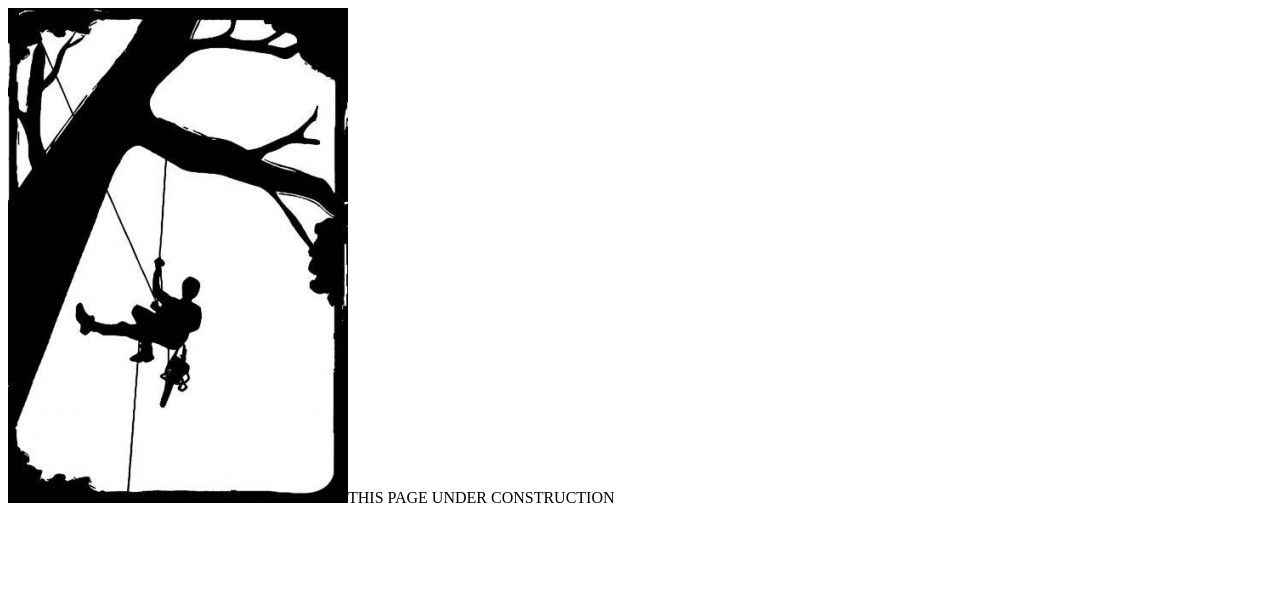
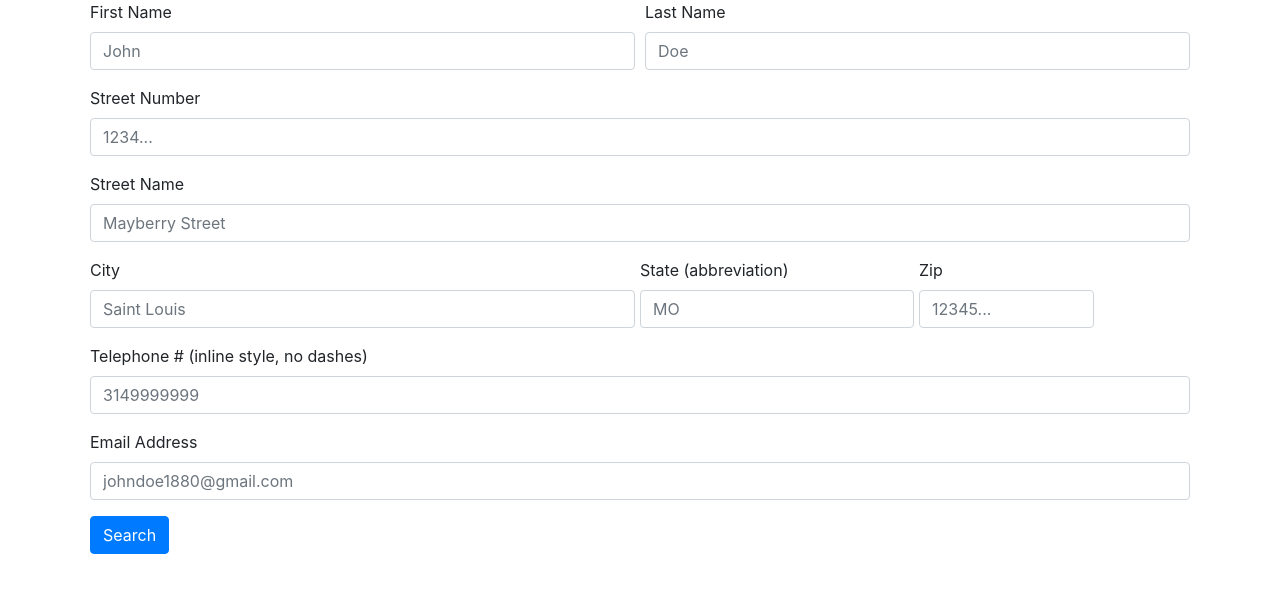
Before and after one commit to ahall133/Davey-App, a Django app: page /client_search/ in a window 1280 px wide. Shown: the top 593 px of the page. Run offline with Django 3.2, Linux system fonts and the light colour scheme; some libraries are stand-ins or nearby versions.

Commit message:
added client search form

```diff
--- a/davey_main/templates/davey_main/client_search.html
+++ b/davey_main/templates/davey_main/client_search.html
@@ -2,9 +2,63 @@
 <!DOCTYPE html>
 <html>
     <head>
+            <link rel="stylesheet" href="https://stackpath.bootstrapcdn.com/bootstrap/4.3.1/css/bootstrap.min.css">
+            <style>
+
+                .container {
+
+                    padding-left: 20px;
+                    padding-right: 20px;
+
+                  }</style>
         <body>
-            <img src= "{% static 'davey_main\images\tree-climber-silhouette-32.jpg' %}"
-            <h1>THIS PAGE UNDER CONSTRUCTION</h1>
+            <form>
+                <div class = "container">
+                <div class="form-row">
+                  <div class="form-group col-md-6">
+                    <label for="inputEmail4">First Name</label>
+                    <input type="email" class="form-control" id="inputFirstName" placeholder="John">
+                  </div>
+                  <div class="form-group col-md-6">
+                    <label for="inputPassword4">Last Name</label>
+                    <input type="password" class="form-control" id="inputLastName" placeholder="Doe">
+                  </div>
+                </div>
+                <div class="form-group">
+                  <label for="inputAddress">Street Number</label>
+                  <input type="text" class="form-control" id="inputStreetNumber" placeholder="1234...">
+                </div>
+                <div class="form-group">
+                  <label for="inputAddress2">Street Name</label>
+                  <input type="text" class="form-control" id="inputStreetName" placeholder="Mayberry Street">
+                </div>
+                <div class="form-row">
+                  <div class="form-group col-md-6">
+                    <label for="inputCity">City</label>
+                    <input type="text" class="form-control" id="inputCity" placeholder="Saint Louis">
+                  </div>
+                  <div class="form-group">
+                        <label for="inputEmail">State (abbreviation)</label>
+                            <input type="text" class="form-control" id="inputState" placeholder="MO">
+                    </div>
+
+                  <div class="form-group col-md-2">
+                    <label for="inputZip">Zip</label>
+                    <input type="text" class="form-control" id="inputZip" placeholder="12345...">
+                  </div>
+                </div>
+                <div class="form-group">
+                        <label for="inputTele">Telephone # (inline style, no dashes)</label>
+                        <input type="text" class="form-control" id="inputTele" placeholder="3149999999">
+                      </div>
+                <div class="form-group">
+                    <label for="inputEmail">Email Address</label>
+                        <input type="text" class="form-control" id="inputEmail" placeholder="johndoe1880@gmail.com">
+                </div>
+
+                <button type="submit" class="btn btn-primary">Search</button>
+              </form>
+            </div>
         </body>
     </head>
 </html>
```
